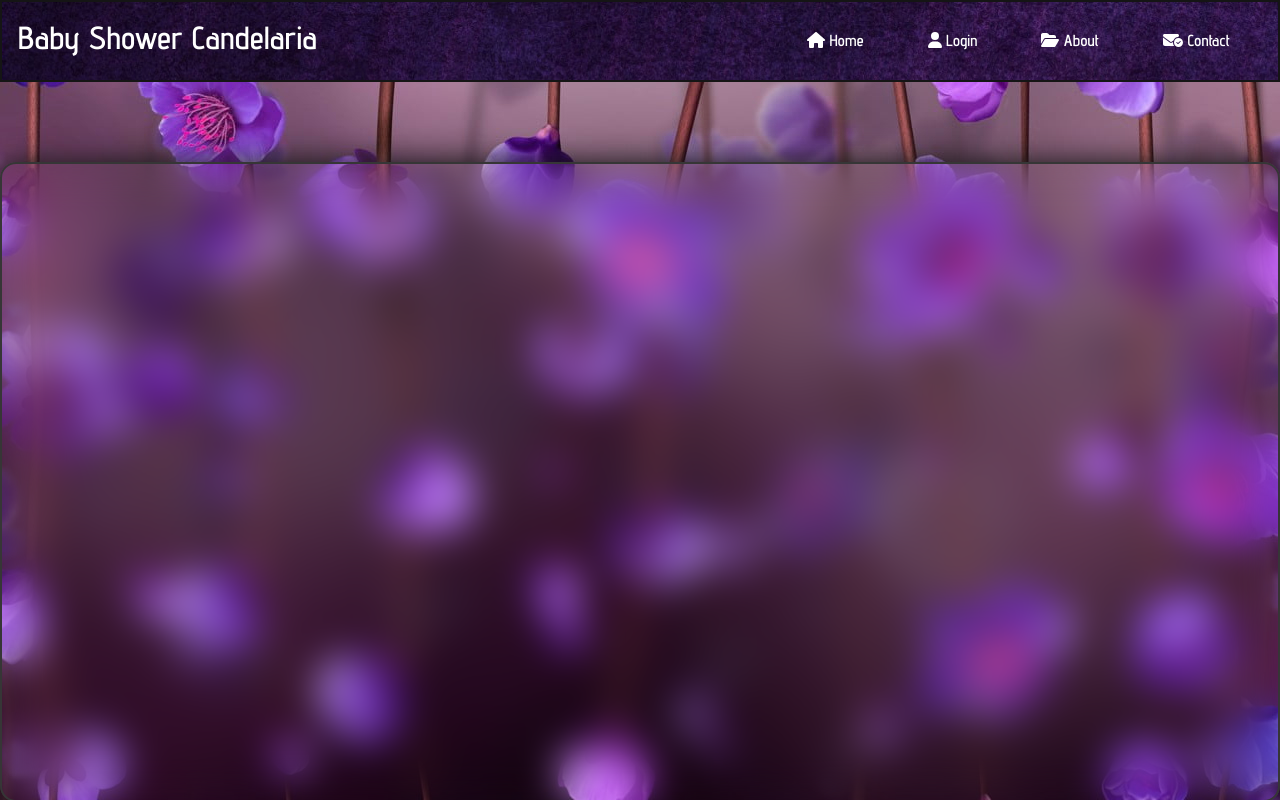
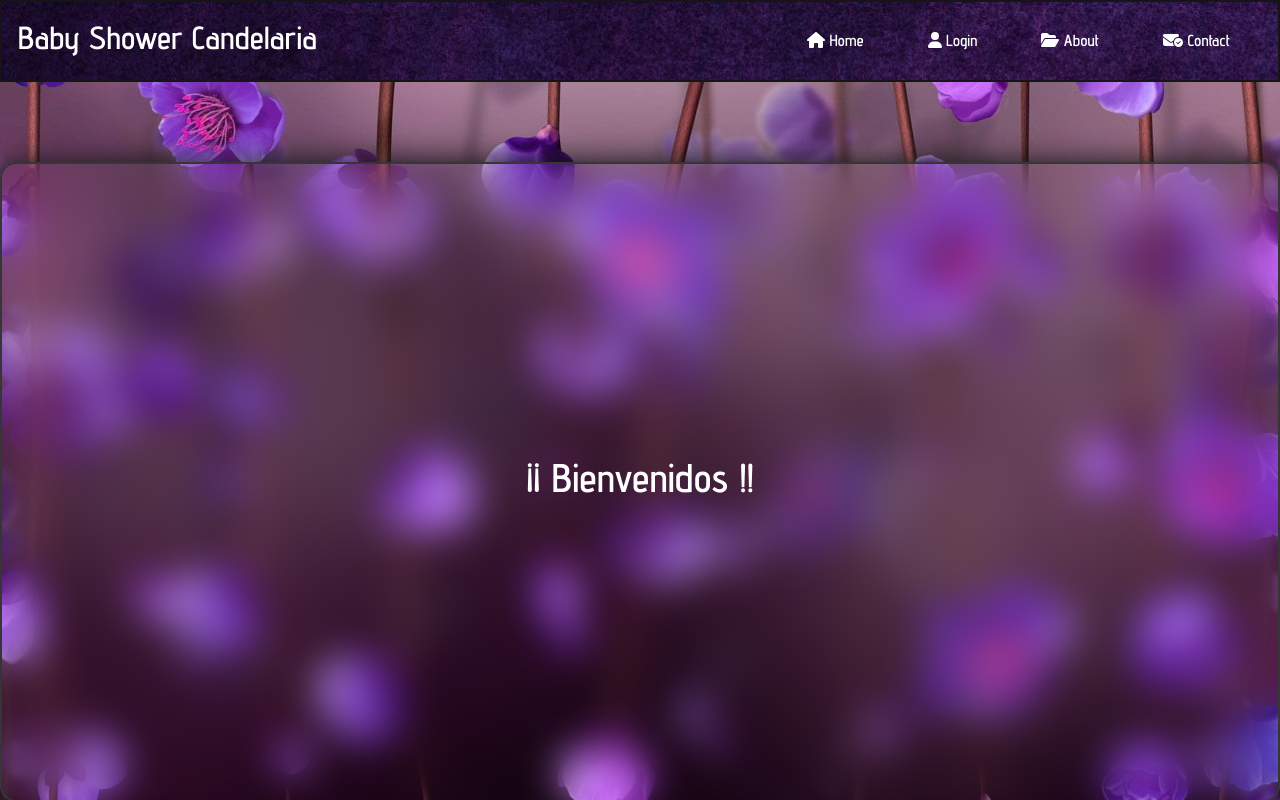
Before and after one commit to AESALVA/babyShowerCande, a React (Vite) app: page / in a window 1280 px wide. Built offline with nearby package versions, Linux system fonts and the light colour scheme; a web font is replaced by a local one.

Commit message:
landing out of routes

```diff
--- a/src/Components/Header.jsx
+++ b/src/Components/Header.jsx
@@ -12,8 +12,8 @@ import ResetPassword from "./ResetPassword";
 const Header = () => {
   return (
       <div className="GlassContainer">
+        <Landing />
       <Routes>
-          <Route path="/Home" element={<Landing />} />
           <Route path="/babyShowerCande/Login" element={<Login />} />
           <Route path="/babyShowerCande/Register" element={<Register />} />
           <Route path="/babyShowerCande/PassRecovery" element={<PassRecovery />} />
```
